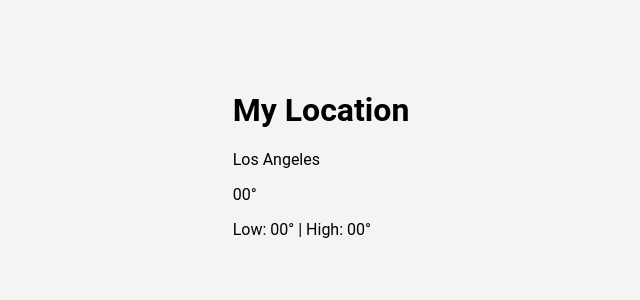
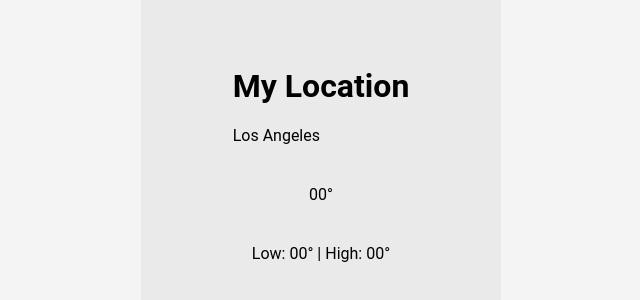
Before and after one commit to matthew-estes/fireteamproject, a React (Vite) app in the folder frontend/: page / in a window 1280 px wide. Shown: the part 238-538 px from the top of the page, without its empty margins (319-959 px from the left). Built offline with nearby package versions, Linux system fonts and the light colour scheme.

Commit message:
style: add weather-card component with padding, flex layout, and border-radius

```diff
--- a/frontend/src/components/App/App.css
+++ b/frontend/src/components/App/App.css
@@ -7,3 +7,16 @@ body {
     background-color: #f4f4f4;
     font-family: 'Roboto', sans-serif;
   }
+
+  .weather-card {
+    background-color: #eaeaea;
+    width: 328px;
+    height: 400px;
+    padding: 0 16px;
+    display: flex;
+    flex-direction: column;
+    justify-content: center;
+    align-items: center;
+    gap: 24px;
+    border-radius: 16px;
+  }
```
